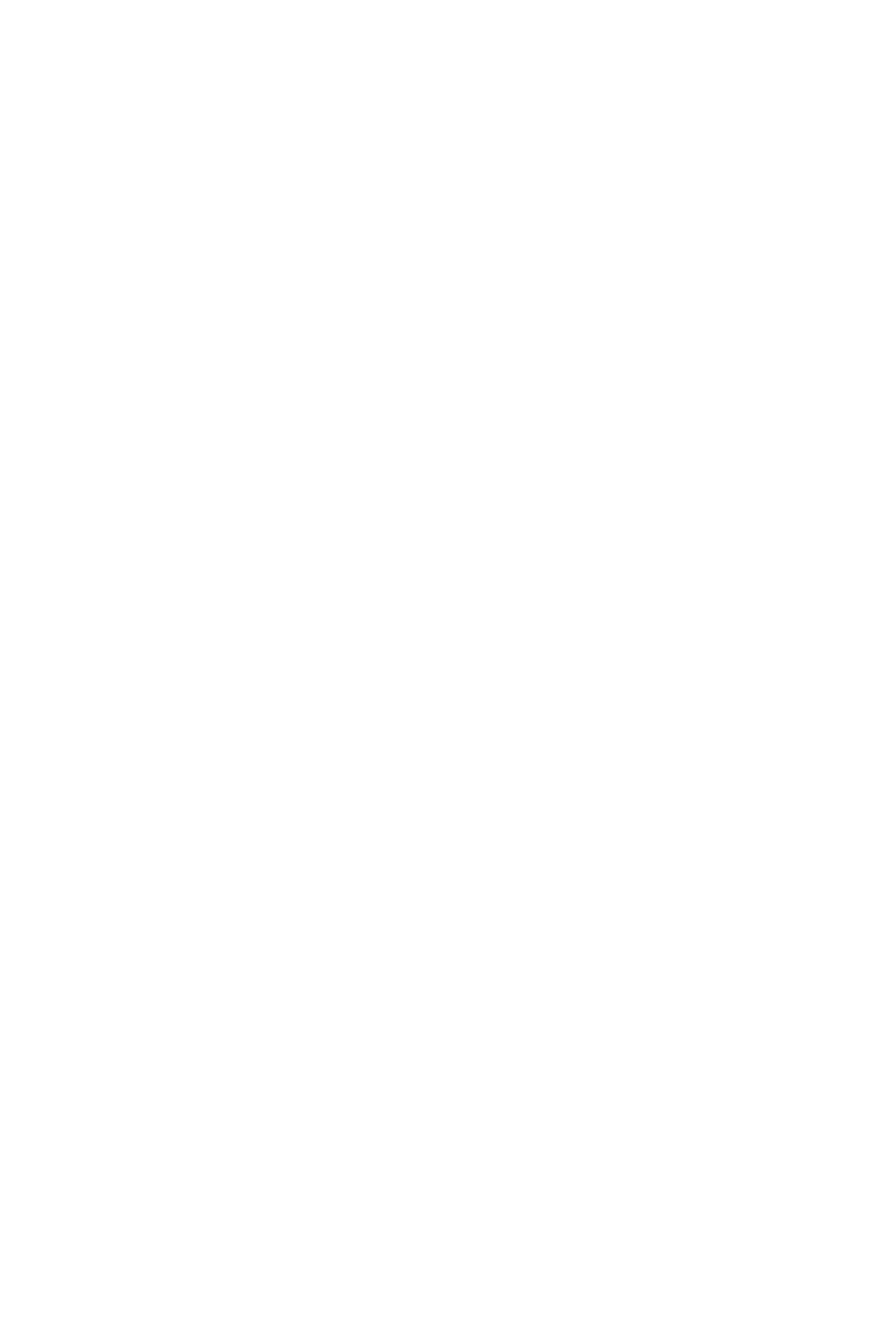
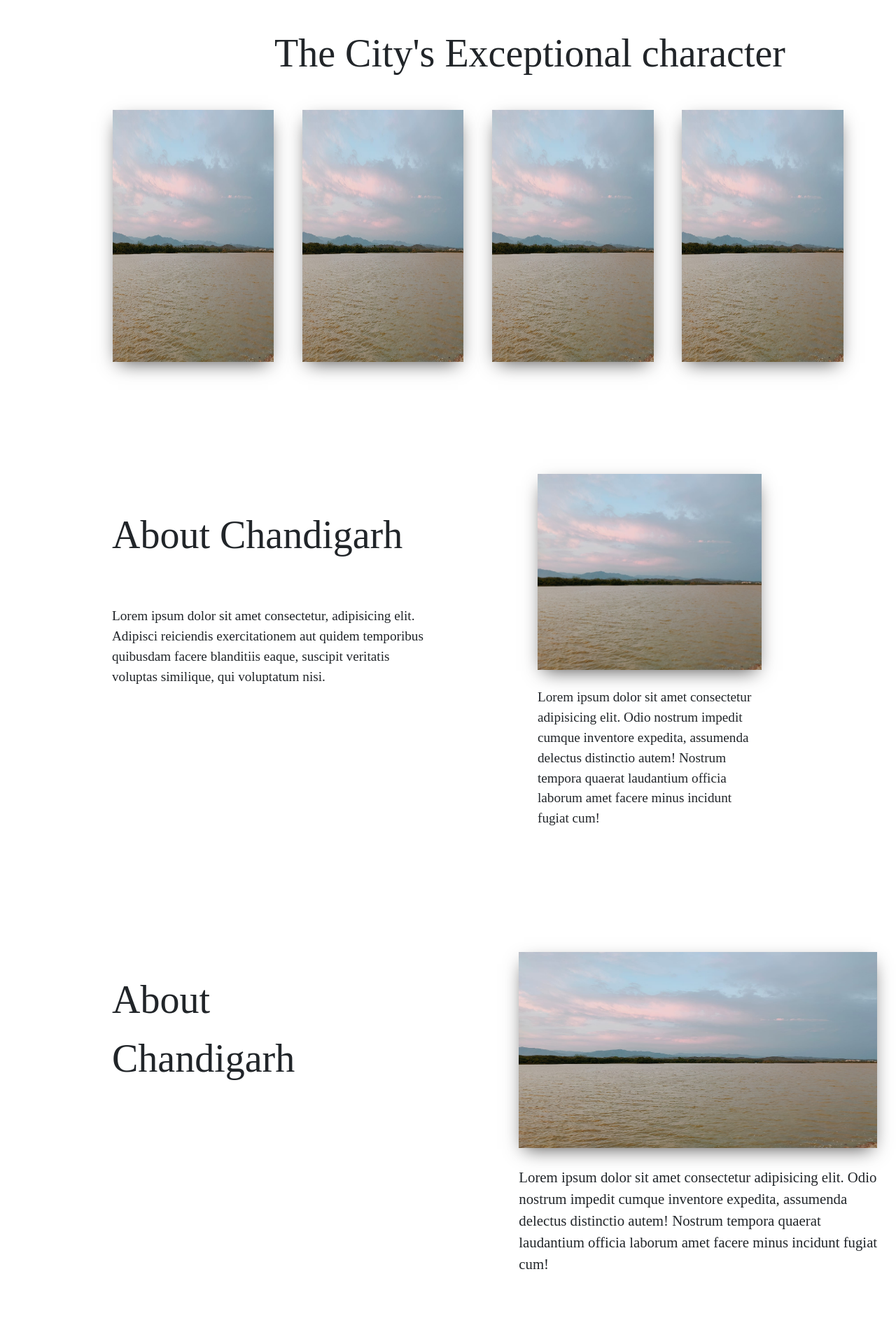
Before and after one commit to vivekk-tiwari/LOCALE, a React (Create React App) app: page /unique in a window 1280 px wide. Before the commit this address had no page. Shown: the top 1920 px of the page at 70% size. Before the commit the page ends 800 px from the top, so only its background shows below. Built offline with nearby package versions, Linux system fonts and the light colour scheme.

Commit message:
Add Unique Component

```diff
--- a/src/components/App.jsx
+++ b/src/components/App.jsx
@@ -9,7 +9,7 @@ import {
 import HomePage from "./Home_Page";
 import Cafes from "../Component_2/Cafes";
 import Stores from "./Stores";
-import Places10 from "./Places_10";
+import Unique from "./Unique";
 
 
 function App() {
@@ -20,7 +20,7 @@ function App() {
           <Route exact path="/placestovisit" element={<PlacesToVisit/>}/>
           <Route exact path="/cafes" element={<Cafes/>}/>
           <Route exact path="/stores" element={<Stores/>}/>
-          <Route exact path="/places10" element={<Places10/>}/>
+          <Route exact path="/unique" element={<Unique/>}/>
         </Routes>
   </>
   );
--- a/src/components/Features.jsx
+++ b/src/components/Features.jsx
@@ -6,7 +6,7 @@ function Features(){
         <div className="features_main">
             <div className="features_main_1">
                 <FeaturesComponent id_a='feature_text_id_1' href="/placestovisit" text="Don't forget to visit here !" id_b='feature_img_1' src='./images/img_1.jpeg'/>
-                <FeaturesComponent id_a='feature_text_id_2' href='/places10' text="Uniqueness in Simplicity !" id_b='feature_img_2' src='./images/img_1.jpeg'/>
+                <FeaturesComponent id_a='feature_text_id_2' href='/unique' text="Uniqueness in Simplicity !" id_b='feature_img_2' src='./images/img_1.jpeg'/>
             </div>
 
             <div className="features_main_2">
--- /dev/null
+++ b/src/components/Unique.jsx
@@ -0,0 +1,19 @@
+import React from "react";
+import Unique1 from './Unique_1'
+import Unique2 from './Unique_2';
+import Unique3 from './Unique_3';
+import Unique4 from './Unique_4';
+
+function Unique(){
+    return(
+        <div>
+            <Unique1/>
+            <Unique2/>
+            <Unique3/>
+            <Unique4/>
+        </div>
+
+    )
+}
+
+export default Unique;
--- a/src/components/Places_10.jsx
+++ b/src/components/Unique_1.jsx
@@ -1,9 +1,7 @@
 import React from 'react';
-import Places11 from './Places_11';
-import Places12 from './Places_12';
-import Places13 from './Places_13';
 
-function Places10(){
+
+function Unique1(){
     return (
         <>
         <div className="main8">
@@ -21,12 +19,8 @@ function Places10(){
         </div>
 
 
-        <Places11/>
-        <Places12/>
-        <Places13/>
-
     </>
     );
 }
 
-export default Places10;
+export default Unique1;
--- a/src/components/Places_11.jsx
+++ b/src/components/Unique_2.jsx
@@ -1,6 +1,6 @@
 import React from 'react';
 
-function Places11 ()  {
+function Unique2 ()  {
     return (
         <>
         <div className="main9">
@@ -21,4 +21,4 @@ function Places11 ()  {
     );
 }
 
-export default Places11;
+export default Unique2;
--- a/src/components/Places_12.jsx
+++ b/src/components/Unique_3.jsx
@@ -1,7 +1,7 @@
 import React from 'react';
 import Places8Component from './Places_8_Component';
 
-function Places12()  {
+function Unique3()  {
     return (
         <>
         <div className="main10">
@@ -26,4 +26,4 @@ function Places12()  {
     );
 }
 
-export default Places12;
+export default Unique3;
--- a/src/components/Places_13.jsx
+++ b/src/components/Unique_4.jsx
@@ -1,6 +1,6 @@
 import React from 'react';
 
-function Places13  ()  {
+function Unique4  ()  {
     return (
         <>
         <p id="main12_text">Witness heaven in Autumn</p>
@@ -20,4 +20,4 @@ function Places13  ()  {
     );
 }
 
-export default Places13;
+export default Unique4;
```
